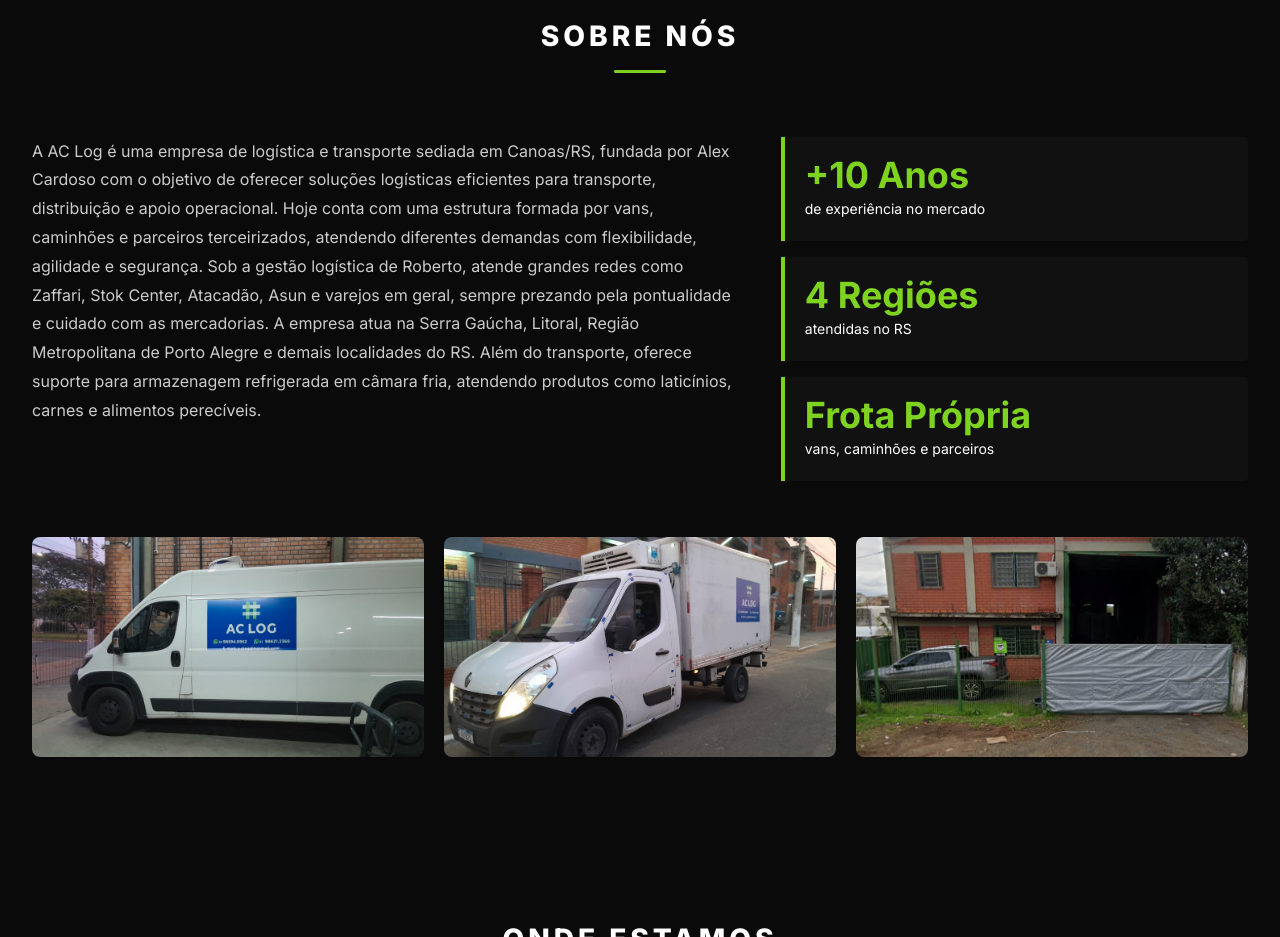
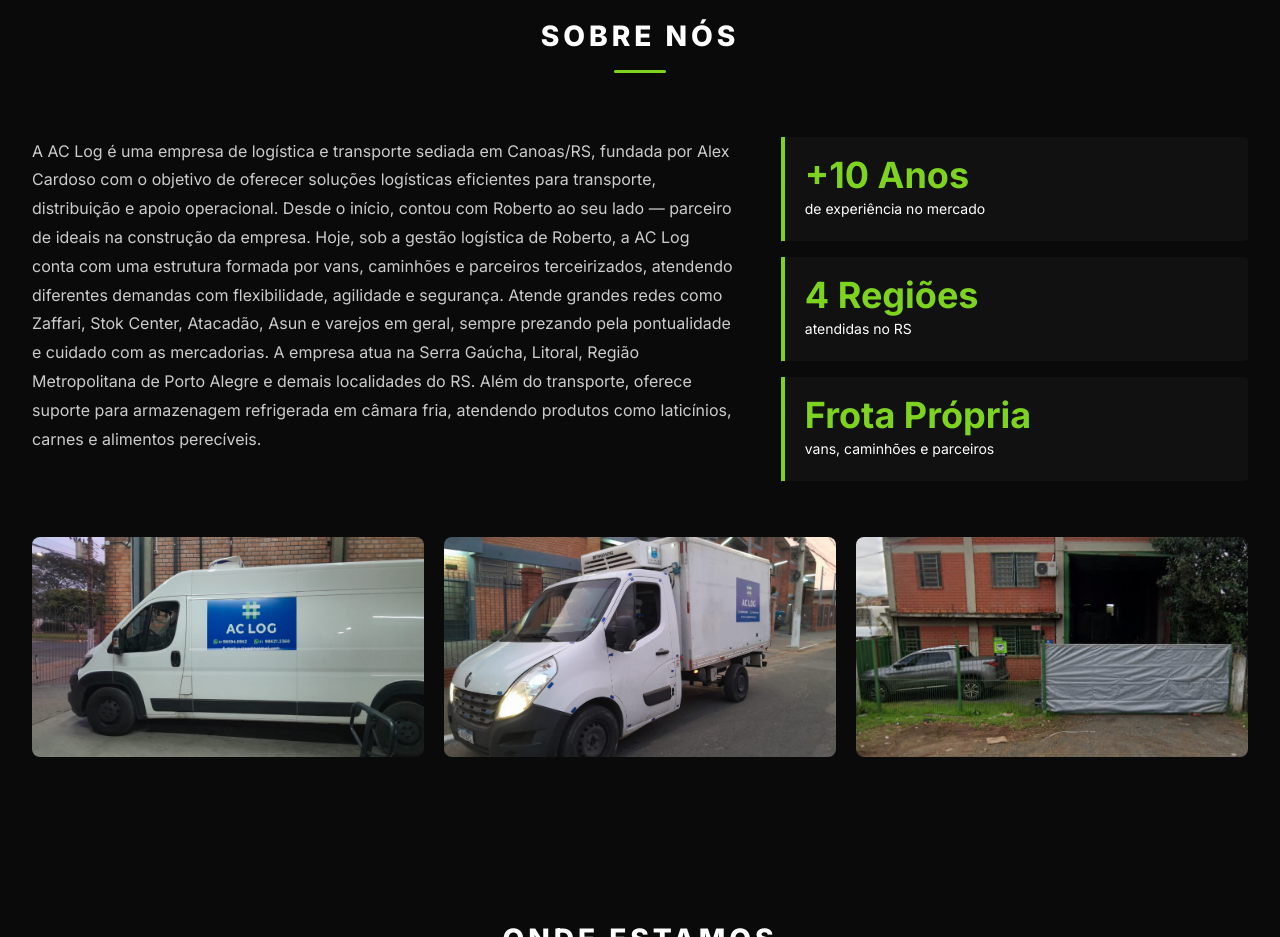
Before and after one commit to alissonKr/ac-log, a plain HTML site: page index.html in a window 1280 px wide. Shown: the part 1500-2437 px from the top of the page. Drawn offline with Linux system fonts and the light colour scheme.

Commit message:
content: atualiza texto Sobre Nós com Roberto como parceiro de ideais

```diff
--- a/index.html
+++ b/index.html
@@ -149,7 +149,7 @@
       <div class="sobre-nos-grid">
 
         <div class="sobre-nos-text">
-          <p>A AC Log é uma empresa de logística e transporte sediada em Canoas/RS, fundada por Alex Cardoso com o objetivo de oferecer soluções logísticas eficientes para transporte, distribuição e apoio operacional. Hoje conta com uma estrutura formada por vans, caminhões e parceiros terceirizados, atendendo diferentes demandas com flexibilidade, agilidade e segurança. Sob a gestão logística de Roberto, atende grandes redes como Zaffari, Stok Center, Atacadão, Asun e varejos em geral, sempre prezando pela pontualidade e cuidado com as mercadorias. A empresa atua na Serra Gaúcha, Litoral, Região Metropolitana de Porto Alegre e demais localidades do RS. Além do transporte, oferece suporte para armazenagem refrigerada em câmara fria, atendendo produtos como laticínios, carnes e alimentos perecíveis.</p>
+          <p>A AC Log é uma empresa de logística e transporte sediada em Canoas/RS, fundada por Alex Cardoso com o objetivo de oferecer soluções logísticas eficientes para transporte, distribuição e apoio operacional. Desde o início, contou com Roberto ao seu lado — parceiro de ideais na construção da empresa. Hoje, sob a gestão logística de Roberto, a AC Log conta com uma estrutura formada por vans, caminhões e parceiros terceirizados, atendendo diferentes demandas com flexibilidade, agilidade e segurança. Atende grandes redes como Zaffari, Stok Center, Atacadão, Asun e varejos em geral, sempre prezando pela pontualidade e cuidado com as mercadorias. A empresa atua na Serra Gaúcha, Litoral, Região Metropolitana de Porto Alegre e demais localidades do RS. Além do transporte, oferece suporte para armazenagem refrigerada em câmara fria, atendendo produtos como laticínios, carnes e alimentos perecíveis.</p>
         </div>
 
         <div class="sobre-nos-stats">
```
